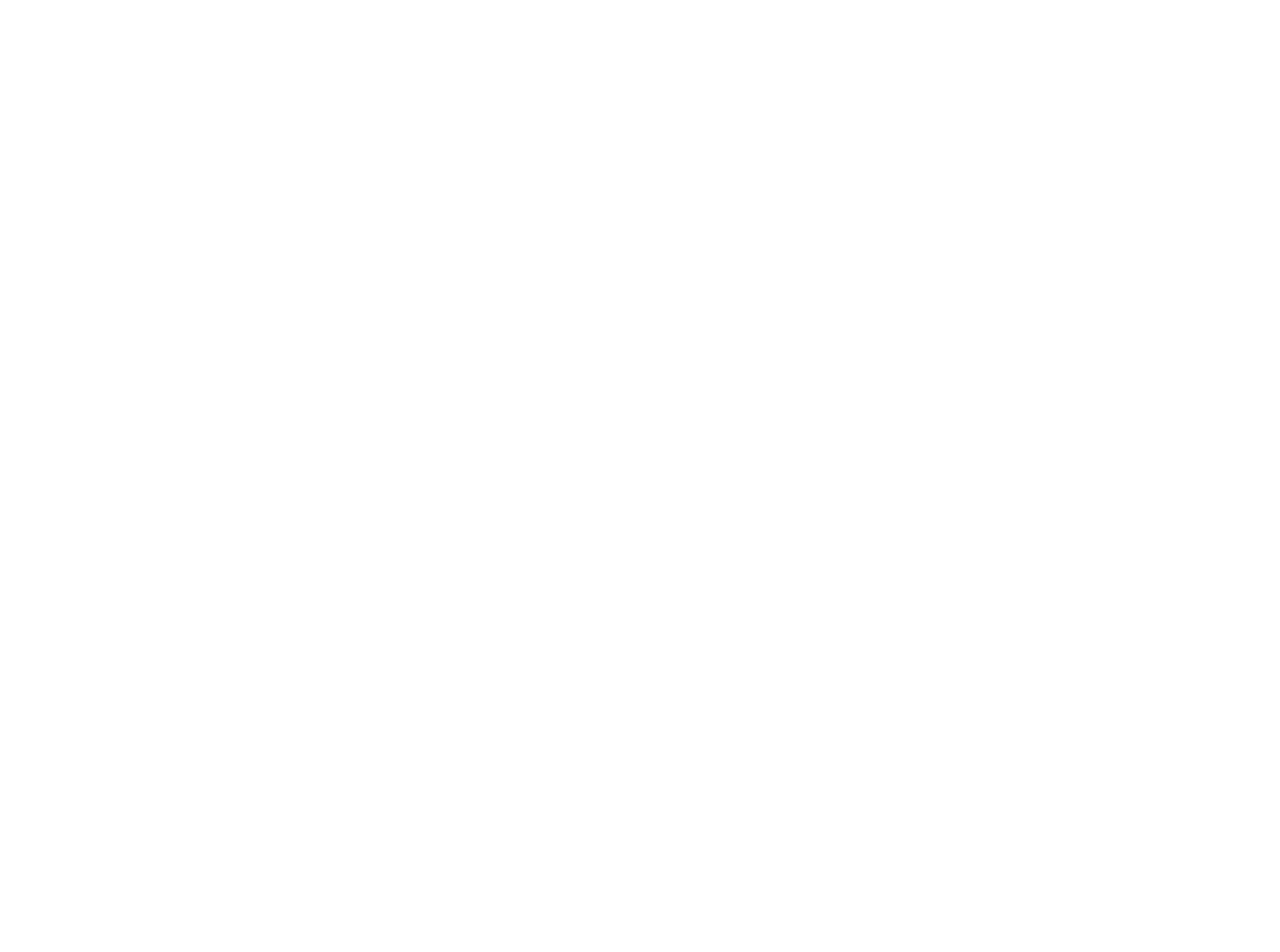
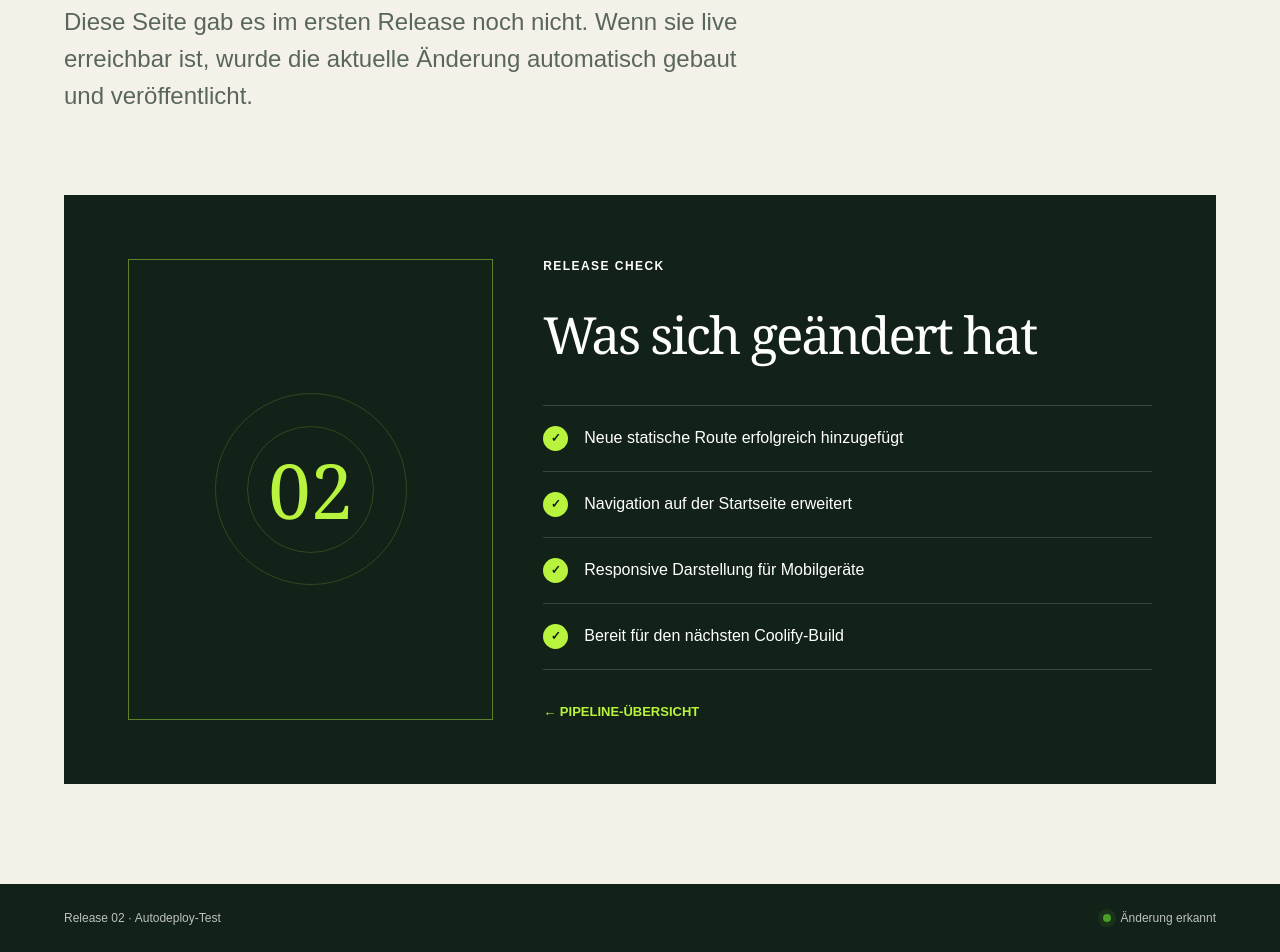
Before and after one commit to BlaZexy0/coolify-test, a Next.js app: page /release-notes in a window 1280 px wide. Before the commit this address had no page. Shown: the part 455-1407 px from the top of the page. Before the commit the page ends 800 px from the top, so only its background shows below. Built offline with nearby package versions, Linux system fonts and the light colour scheme.

Commit message:
Add release notes page for autodeploy test

```diff
--- a/app/globals.css
+++ b/app/globals.css
@@ -70,6 +70,16 @@ main {
   font-size: 13px;
   font-weight: 700;
   padding-bottom: 4px;
+}
+
+.navLinks {
+  align-items: center;
+  display: flex;
+  gap: 28px;
+}
+
+.navLinkHighlight {
+  color: var(--deep-green);
 }
 
 .hero {
@@ -159,7 +169,15 @@ h1 em {
   transform: translateY(-2px);
 }
 
+.secondaryButton {
+  border-bottom: 1px solid var(--ink);
+  font-size: 14px;
+  font-weight: 700;
+  padding-bottom: 4px;
+}
+
 .primaryButton:focus-visible,
+.secondaryButton:focus-visible,
 .navLink:focus-visible,
 .brand:focus-visible {
   outline: 3px solid var(--green);
@@ -359,6 +377,128 @@ footer p {
   margin: 0;
 }
 
+.releasePage {
+  min-height: 100vh;
+}
+
+.releaseHero {
+  margin: 0 auto;
+  max-width: 1440px;
+  padding: clamp(72px, 10vw, 138px) clamp(24px, 5vw, 72px) 80px;
+}
+
+.releaseHero h1 {
+  max-width: 1050px;
+}
+
+.releaseLead {
+  color: var(--muted);
+  font-size: clamp(18px, 2vw, 24px);
+  line-height: 1.55;
+  margin: 40px 0 0;
+  max-width: 690px;
+}
+
+.releasePanel {
+  background: var(--ink);
+  color: white;
+  margin: 0 clamp(24px, 5vw, 72px) 100px;
+  padding: clamp(30px, 5vw, 66px);
+}
+
+.releasePanelInner {
+  display: grid;
+  gap: 50px;
+  grid-template-columns: 0.75fr 1.25fr;
+  margin: 0 auto;
+  max-width: 1160px;
+}
+
+.releaseStamp {
+  align-items: center;
+  border: 1px solid rgba(184, 243, 61, 0.45);
+  display: flex;
+  min-height: 290px;
+  justify-content: center;
+  position: relative;
+}
+
+.releaseStamp::before,
+.releaseStamp::after {
+  border: 1px solid rgba(184, 243, 61, 0.18);
+  border-radius: 50%;
+  content: "";
+  position: absolute;
+}
+
+.releaseStamp::before {
+  height: 190px;
+  width: 190px;
+}
+
+.releaseStamp::after {
+  height: 125px;
+  width: 125px;
+}
+
+.releaseStamp strong {
+  color: var(--green);
+  font-family: Georgia, "Times New Roman", serif;
+  font-size: 76px;
+  font-weight: 400;
+  position: relative;
+  z-index: 1;
+}
+
+.releaseContent h2 {
+  font-family: Georgia, "Times New Roman", serif;
+  font-size: clamp(34px, 4vw, 54px);
+  font-weight: 400;
+  letter-spacing: -0.04em;
+  margin: 0 0 36px;
+}
+
+.changeList {
+  list-style: none;
+  margin: 0;
+  padding: 0;
+}
+
+.changeList li {
+  align-items: center;
+  border-top: 1px solid rgba(255, 255, 255, 0.16);
+  display: flex;
+  gap: 16px;
+  padding: 20px 0;
+}
+
+.changeList li:last-child {
+  border-bottom: 1px solid rgba(255, 255, 255, 0.16);
+}
+
+.checkMark {
+  align-items: center;
+  background: var(--green);
+  border-radius: 50%;
+  color: var(--ink);
+  display: inline-flex;
+  flex: 0 0 auto;
+  font-size: 12px;
+  font-weight: 900;
+  height: 25px;
+  justify-content: center;
+  width: 25px;
+}
+
+.backLink {
+  color: var(--green);
+  display: inline-block;
+  font-size: 13px;
+  font-weight: 800;
+  margin-top: 34px;
+  text-transform: uppercase;
+}
+
 @keyframes pulse {
   0%, 100% { transform: scale(0.92); }
   50% { transform: scale(1.08); }
@@ -381,10 +521,16 @@ footer p {
     transform: none;
     width: 100%;
   }
+
+  .releasePanelInner {
+    grid-template-columns: 1fr;
+  }
 }
 
 @media (max-width: 640px) {
-  .navLink { display: none; }
+  .navLinks .navLink:first-child { display: none; }
+  .navLinks { gap: 14px; }
+  .navLink { font-size: 12px; }
   .hero { padding-bottom: 80px; }
   h1 { font-size: clamp(49px, 16vw, 76px); }
   .signalCard { min-height: 380px; }
@@ -395,6 +541,7 @@ footer p {
   .stage { min-height: 225px; }
   .stage h3 { margin-top: 52px; }
   footer { align-items: flex-start; flex-direction: column; gap: 14px; }
+  .releasePanel { margin-left: 0; margin-right: 0; }
 }
 
 @media (prefers-reduced-motion: reduce) {
--- a/app/page.js
+++ b/app/page.js
@@ -12,7 +12,10 @@ export default function Home() {
           <span className="brandMark" aria-hidden="true">P</span>
           <span>Pipeline Pulse</span>
         </a>
-        <a className="navLink" href="#pipeline">Status prüfen <span aria-hidden="true">↘</span></a>
+        <div className="navLinks">
+          <a className="navLink" href="#pipeline">Status prüfen <span aria-hidden="true">↘</span></a>
+          <a className="navLink navLinkHighlight" href="/release-notes/">Neue Testseite <span aria-hidden="true">↗</span></a>
+        </div>
       </nav>
 
       <section className="hero" id="top">
@@ -27,6 +30,7 @@ export default function Home() {
           </p>
           <div className="actions">
             <a className="primaryButton" href="#pipeline">Pipeline ansehen <span aria-hidden="true">→</span></a>
+            <a className="secondaryButton" href="/release-notes/">Release Notes</a>
             <span className="buildTag">Next.js · Static Export</span>
           </div>
         </div>
--- /dev/null
+++ b/app/release-notes/page.js
@@ -0,0 +1,55 @@
+export const metadata = {
+  title: "Release Notes | Pipeline Pulse",
+  description: "Die neue Testseite für den zweiten automatischen Deployment-Lauf.",
+};
+
+const changes = [
+  "Neue statische Route erfolgreich hinzugefügt",
+  "Navigation auf der Startseite erweitert",
+  "Responsive Darstellung für Mobilgeräte",
+  "Bereit für den nächsten Coolify-Build",
+];
+
+export default function ReleaseNotes() {
+  return (
+    <main className="releasePage">
+      <nav className="nav" aria-label="Hauptnavigation">
+        <a className="brand" href="/" aria-label="Zurück zur Startseite">
+          <span className="brandMark" aria-hidden="true">P</span>
+          <span>Pipeline Pulse</span>
+        </a>
+        <a className="navLink" href="/">Zur Startseite <span aria-hidden="true">↖</span></a>
+      </nav>
+
+      <section className="releaseHero">
+        <p className="eyebrow"><span className="liveDot" /> Autodeploy-Test #2</p>
+        <h1>Neue Route.<br /><em>Neues Deployment.</em></h1>
+        <p className="releaseLead">
+          Diese Seite gab es im ersten Release noch nicht. Wenn sie live erreichbar
+          ist, wurde die aktuelle Änderung automatisch gebaut und veröffentlicht.
+        </p>
+      </section>
+
+      <section className="releasePanel" aria-labelledby="changes-heading">
+        <div className="releasePanelInner">
+          <div className="releaseStamp" aria-hidden="true"><strong>02</strong></div>
+          <div className="releaseContent">
+            <p className="eyebrow">Release Check</p>
+            <h2 id="changes-heading">Was sich geändert hat</h2>
+            <ul className="changeList">
+              {changes.map((change) => (
+                <li key={change}><span className="checkMark" aria-hidden="true">✓</span>{change}</li>
+              ))}
+            </ul>
+            <a className="backLink" href="/">← Pipeline-Übersicht</a>
+          </div>
+        </div>
+      </section>
+
+      <footer>
+        <p>Release 02 · Autodeploy-Test</p>
+        <p><span className="liveDot" /> Änderung erkannt</p>
+      </footer>
+    </main>
+  );
+}
```
